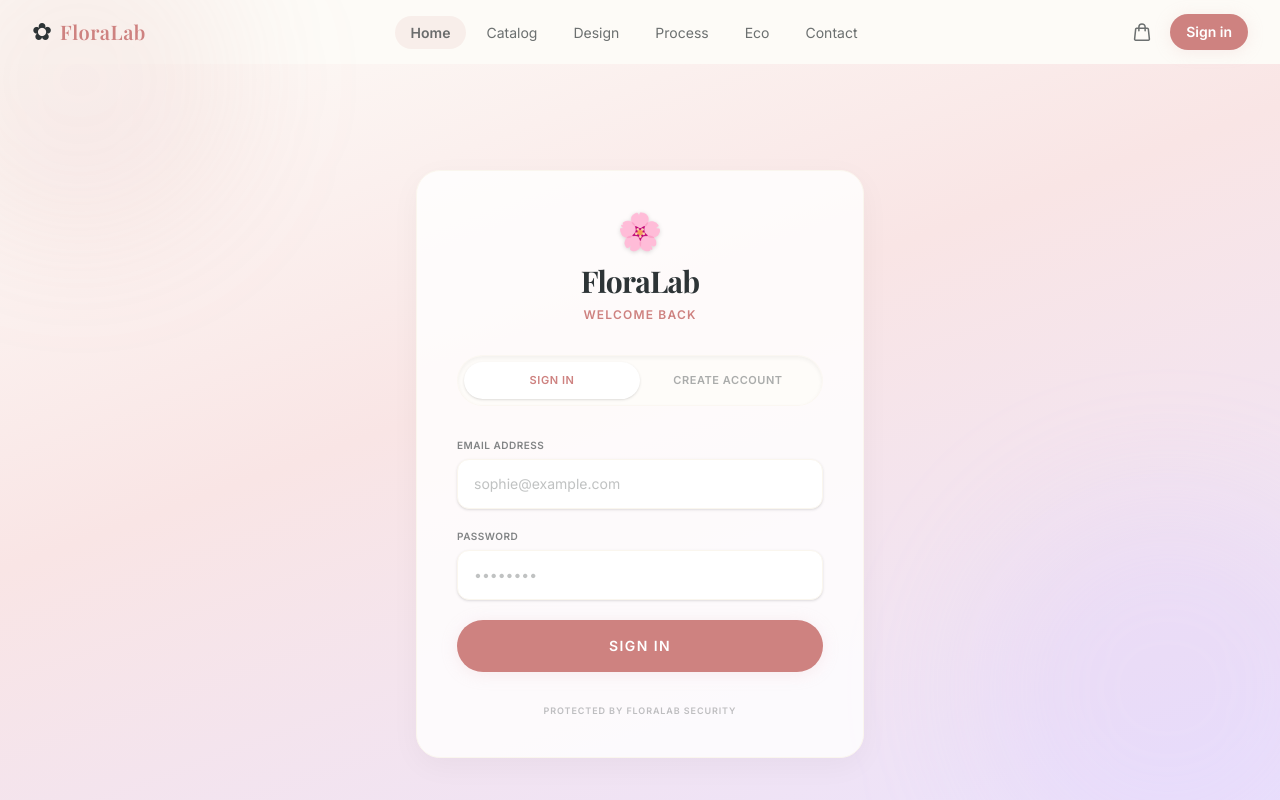
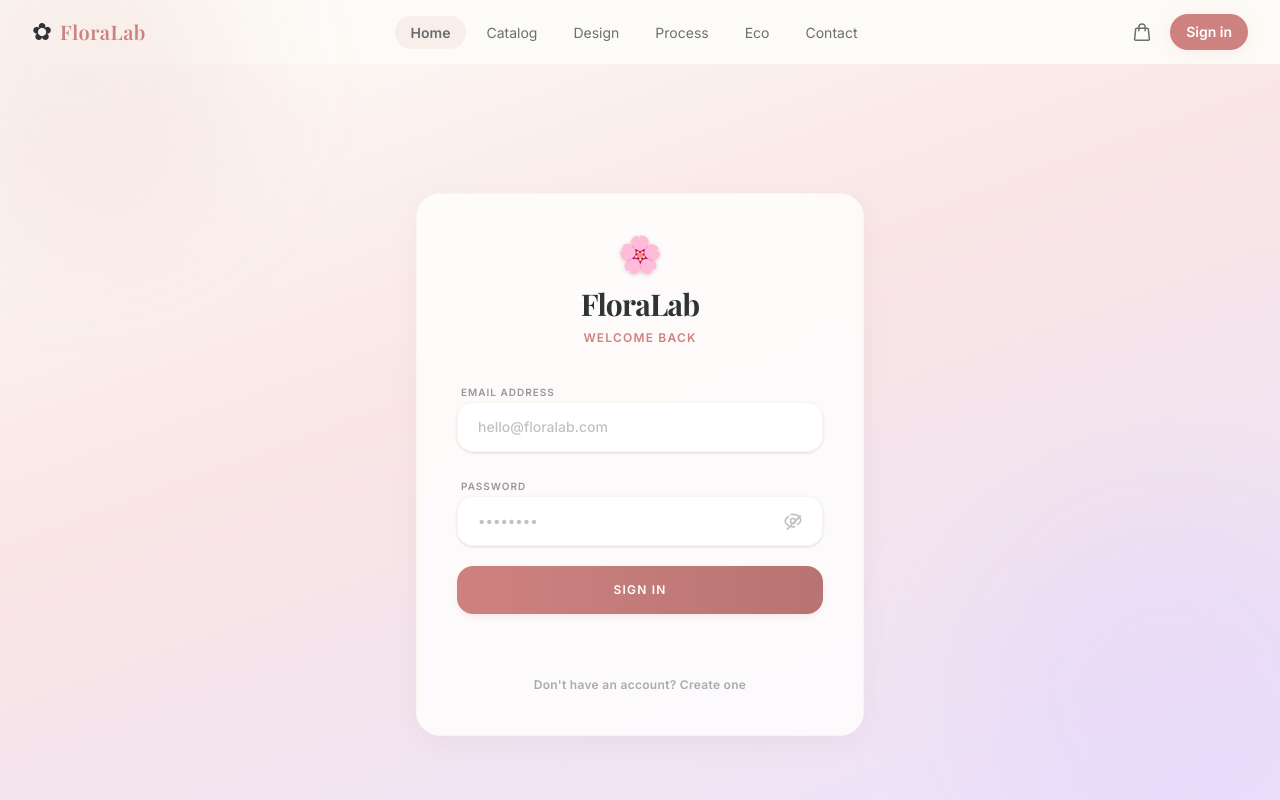
Before and after one commit to LJYOwO/COS30043-Interface-Design-and-Development, a Vue app in the folder interface_design_assignment/florist_website/: page /login in a window 1280 px wide. Shown: the top 800 px of the page. Built offline with nearby package versions, Linux system fonts and the light colour scheme; a web font is replaced by a local one.

Commit message:
minor fix on rate us and login password display

```diff
--- a/interface_design_assignment/florist_website/src/views/Login.vue
+++ b/interface_design_assignment/florist_website/src/views/Login.vue
@@ -17,80 +17,81 @@
           </p>
         </div>
 
-        <div class="flex bg-cream-50 p-1.5 rounded-full mb-8 border border-cream-200/60 shadow-inner">
-          <button
-            @click="isSignUp = false; error = ''"
-            class="flex-1 py-2.5 rounded-full text-[11px] font-bold uppercase tracking-wider transition-all"
-            :class="!isSignUp ? 'bg-white text-[#CE8280] shadow-sm' : 'text-ink/40 hover:text-[#CE8280]'"
-          >
-            Sign In
-          </button>
-          <button
-            @click="isSignUp = true; error = ''"
-            class="flex-1 py-2.5 rounded-full text-[11px] font-bold uppercase tracking-wider transition-all"
-            :class="isSignUp ? 'bg-white text-[#CE8280] shadow-sm' : 'text-ink/40 hover:text-[#CE8280]'"
-          >
-            Create Account
-          </button>
+        <transition name="slide-down">
+          <div v-if="error" class="mb-6 p-4 rounded-2xl bg-red-50 border border-red-100 text-red-600 text-sm font-medium flex items-center gap-2">
+            ⚠️ {{ error }}
           </div>
+        </transition>
 
-        <form @submit.prevent="handleSubmit" class="space-y-5">
-
-          <Transition name="slide-down">
-            <div v-if="isSignUp">
-              <label class="block text-[10px] font-bold uppercase tracking-wider text-ink/60 mb-1.5">Full Name</label>
+        <form class="space-y-5" @submit.prevent="handleSubmit">
+          <div v-if="isSignUp" class="space-y-1.5 animate-fadeIn">
+            <label class="text-[10px] font-bold text-ink/50 uppercase tracking-widest pl-1">Full Name</label>
             <input
               v-model="form.name"
               type="text"
               required
-                placeholder="e.g. Sophie Reeves"
-                class="w-full px-4 py-3.5 bg-white border border-cream-200 rounded-xl text-sm text-ink placeholder-ink/30 focus:outline-none focus:border-[#CE8280] focus:ring-2 focus:ring-[#CE8280]/20 transition-all shadow-sm"
+              class="w-full px-5 py-3.5 bg-white/90 border border-cream-200 rounded-2xl text-sm font-medium placeholder-ink/30 focus:outline-none focus:border-[#CE8280] focus:ring-4 focus:ring-[#CE8280]/5 transition-all shadow-sm"
+              placeholder="Jia Yi Lim"
             />
           </div>
-          </Transition>
 
-          <div>
-            <label class="block text-[10px] font-bold uppercase tracking-wider text-ink/60 mb-1.5">Email Address</label>
+          <div class="space-y-1.5">
+            <label class="text-[10px] font-bold text-ink/50 uppercase tracking-widest pl-1">Email Address</label>
             <input
               v-model="form.email"
               type="email"
               required
-              placeholder="sophie@example.com"
-              class="w-full px-4 py-3.5 bg-white border border-cream-200 rounded-xl text-sm text-ink placeholder-ink/30 focus:outline-none focus:border-[#CE8280] focus:ring-2 focus:ring-[#CE8280]/20 transition-all shadow-sm"
+              class="w-full px-5 py-3.5 bg-white/90 border border-cream-200 rounded-2xl text-sm font-medium placeholder-ink/30 focus:outline-none focus:border-[#CE8280] focus:ring-4 focus:ring-[#CE8280]/5 transition-all shadow-sm"
+              placeholder="hello@floralab.com"
             />
           </div>
 
-          <div>
-            <label class="block text-[10px] font-bold uppercase tracking-wider text-ink/60 mb-1.5">Password</label>
+          <div class="space-y-1.5">
+            <label class="text-[10px] font-bold text-ink/50 uppercase tracking-widest pl-1">Password</label>
+            <div class="relative flex items-center">
               <input
                 v-model="form.password"
-              type="password"
+                :type="showPassword ? 'text' : 'password'"
                 required
+                class="w-full px-5 pr-12 py-3.5 bg-white/90 border border-cream-200 rounded-2xl text-sm font-medium placeholder-ink/30 focus:outline-none focus:border-[#CE8280] focus:ring-4 focus:ring-[#CE8280]/5 transition-all shadow-sm"
                 placeholder="••••••••"
-              class="w-full px-4 py-3.5 bg-white border border-cream-200 rounded-xl text-sm text-ink placeholder-ink/30 focus:outline-none focus:border-[#CE8280] focus:ring-2 focus:ring-[#CE8280]/20 transition-all shadow-sm"
               />
+              <button
+                type="button"
+                @click="showPassword = !showPassword"
+                class="absolute right-4 p-1 rounded-lg text-ink/30 hover:text-[#CE8280] hover:bg-cream-50 focus:outline-none transition-colors"
+                title="Toggle password visibility"
+              >
+                <svg v-if="showPassword" class="w-5 h-5" fill="none" stroke="currentColor" stroke-width="2" viewBox="0 0 24 24">
+                  <path stroke-linecap="round" stroke-linejoin="round" d="M15 12a3 3 0 11-6 0 3 3 0 016 0z" />
+                  <path stroke-linecap="round" stroke-linejoin="round" d="M2.458 12C3.732 7.943 7.523 5 12 5c4.478 0 8.268 2.943 9.542 7-1.274 4.057-5.064 7-9.542 7-4.477 0-8.268-2.943-9.542-7z" />
+                </svg>
+                <svg v-else class="w-5 h-5" fill="none" stroke="currentColor" stroke-width="2" viewBox="0 0 24 24">
+                  <path stroke-linecap="round" stroke-linejoin="round" d="M13.875 18.825A10.05 10.05 0 0112 19c-4.478 0-8.268-2.943-9.542-7a10.025 10.025 0 014.132-5.4M9.9 4.24a9.122 9.122 0 012.1-.24c4.478 0 8.268 2.943 9.542 7a10.025 10.025 0 01-4.132 5.4M15 12a3 3 0 11-6 0 3 3 0 016 0zm-9.75 9.75l15.5-15.5" />
+                </svg>
+              </button>
             </div>
-
-          <div v-if="error" class="p-3 bg-rose-50 border border-rose-100 rounded-xl animate-fade-in">
-            <p class="text-xs text-rose-600 font-bold text-center">⚠️ {{ error }}</p>
           </div>
 
           <button
             type="submit"
             :disabled="loading"
-            class="w-full py-4 rounded-full text-white text-sm font-bold uppercase tracking-widest transition-all shadow-petal flex items-center justify-center gap-2 mt-4"
-            :class="loading ? 'bg-[#B87472] opacity-70 cursor-not-allowed' : 'bg-[#CE8280] hover:bg-[#B87472] hover:-translate-y-0.5'"
+            class="w-full flex justify-center py-4 px-4 rounded-2xl bg-gradient-to-r from-[#CE8280] to-[#B87472] text-white text-xs font-bold uppercase tracking-widest hover:opacity-90 active:scale-[0.98] transition-all disabled:opacity-50 disabled:pointer-events-none shadow-md shadow-[#CE8280]/10 mt-2"
           >
-            <span v-if="loading" class="w-4 h-4 border-2 border-white/30 border-t-white rounded-full animate-spin"></span>
-            {{ loading ? 'Processing...' : (isSignUp ? 'Join FloraLab' : 'Sign In') }}
+            <span v-if="loading" class="inline-block animate-spin mr-2">⏳</span>
+            {{ isSignUp ? 'Register Account' : 'Sign In' }}
           </button>
         </form>
 
-        <div class="mt-8 text-center">
-          <p class="text-[9px] text-ink/30 font-bold uppercase tracking-widest">
-            Protected by FloraLab Security
-          </p>
+        <div class="mt-8 pt-6 border-t border-cream-100 text-center">
+          <button
+            @click="toggleMode"
+            class="text-xs font-bold tracking-wide text-ink/40 hover:text-[#CE8280] transition-colors"
+          >
+            {{ isSignUp ? 'Already have an account? Sign In' : "Don't have an account? Create one" }}
+          </button>
         </div>
+
       </div>
     </div>
   </div>
@@ -98,22 +99,32 @@
 
 <script setup>
 import { ref } from 'vue'
-import { useRouter, useRoute } from 'vue-router'
+import { useRoute, useRouter } from 'vue-router'
 import { useUserStore } from '../stores/useUserStore'
 
+const route = useRoute()
 const router = useRouter()
-const route = useRoute()
 const userStore = useUserStore()
 
 const isSignUp = ref(false)
 const loading = ref(false)
 const error = ref('')
 
+// 🔥 NEW STATE FOR TOGGLING PASSWORD VISIBILITY
+const showPassword = ref(false)
+
 const form = ref({
   name: '',
   email: '',
   password: ''
 })
+
+function toggleMode() {
+  isSignUp.value = !isSignUp.value
+  error.value = ''
+  form.value.password = ''
+  showPassword.value = false // Reset eye on toggle
+}
 
 async function handleSubmit() {
   error.value = ''
@@ -123,13 +134,11 @@ async function handleSubmit() {
     let result;
 
     if (isSignUp.value) {
-      // Execute Registration Pipeline
       if (!form.value.name.trim()) throw new Error('Please enter your full name.')
       if (form.value.password.length < 6) throw new Error('Password must be at least 6 characters.')
 
       result = await userStore.register(form.value.name, form.value.email, form.value.password)
     } else {
-      // Execute Login Pipeline
       result = await userStore.login(form.value.email, form.value.password)
     }
 
@@ -137,7 +146,6 @@ async function handleSubmit() {
       throw new Error(result.error || 'Authentication failed. Please try again.')
     }
 
-    // Success routing fallback to original destination or admin dashboard
     const redirectPath = route.query.redirect || (userStore.isAdmin ? '/admin/products' : '/dashboard')
     router.push(redirectPath)
 
@@ -154,15 +162,6 @@ async function handleSubmit() {
 .slide-down-leave-active { transition: all 0.2s ease; }
 .slide-down-enter-from, .slide-down-leave-to {
   opacity: 0;
-  transform: translateY(-10px);
-}
-
-.animate-fadeIn {
-  animation: fadeIn 0.5s ease-out forwards;
-}
-
-@keyframes fadeIn {
-  from { opacity: 0; transform: translateY(10px); }
-  to { opacity: 1; transform: translateY(0); }
+  transform: translateY(-8px);
 }
 </style>
```
Also changed, not shown: interface_design_assignment/florist_website/src/components/common/ReviewModal.vue (+45 -15 lines), interface_design_assignment/florist_website/src/views/OrderHistory.vue (+58 -9 lines). Lines whose indentation alone changed are shown as unchanged.
